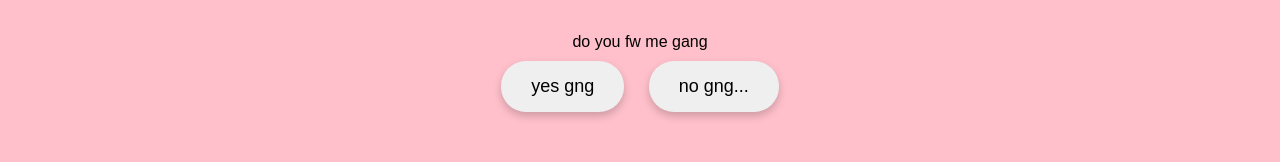
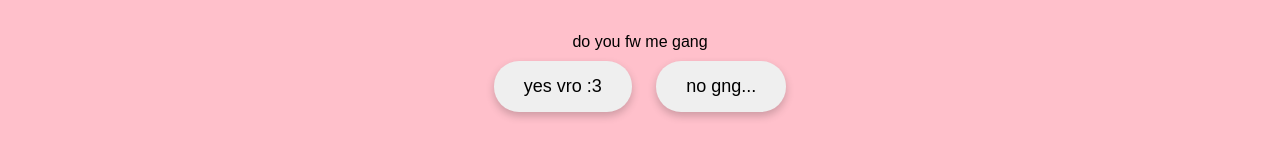
Before and after one commit to serikyu/rennyykins, a plain HTML site: page silly.html in a window 1280 px wide. Shown: the part 470-632 px from the top of the page. Drawn offline with Linux system fonts and the light colour scheme.

Commit message:
Update silly.html

```diff
--- a/silly.html
+++ b/silly.html
@@ -12,7 +12,7 @@
 
         <p>do you fw me gang</p>
             <a href="/yesifwseals.html">
-             <button class="yes-button">yes gng</button>
+             <button class="yes-button">yes vro :3</button>
          </a>
           <a href="https://www.youtube.com/embed/EASzLB3RNPA?autoplay=1" target="_blank">
                <button class="no-button">no gng...</button>
```
